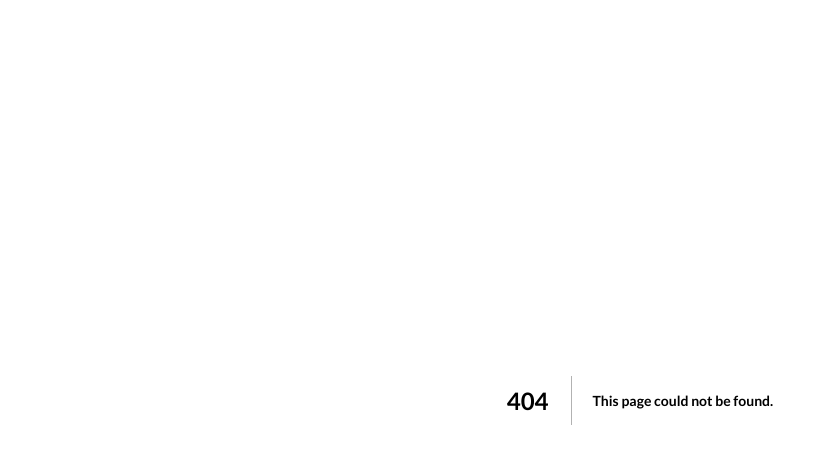
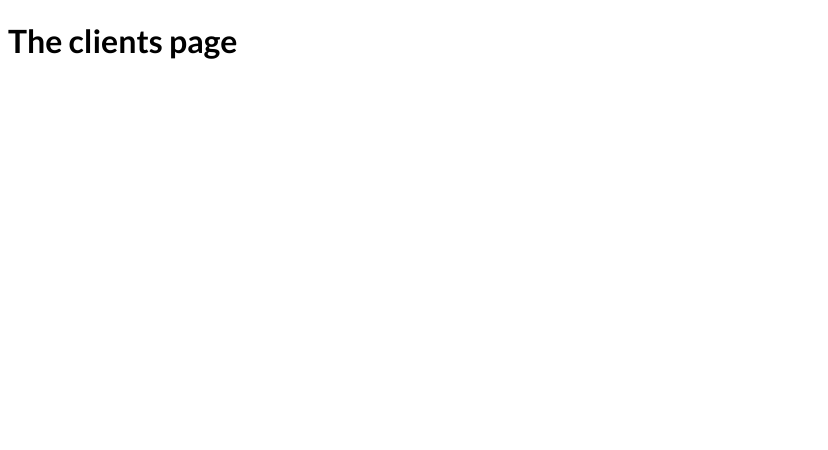
Before and after one commit to oanskyy/nextjs-may, a Next.js app: page /clientsp in a window 1280 px wide. Before the commit this address had no page. Shown: the top 450 px of the page, without its empty margins (0-828 px from the left). Built offline with nearby package versions, Linux system fonts and the light colour scheme.

Commit message:
feat: build dynamic nested routes and paths

```diff
--- /dev/null
+++ b/pages/clientsp/index.js
@@ -0,0 +1,15 @@
+// react hook
+// import { useRouter } from "next/router"
+
+export default function ClientsPage() {
+	// router object, exposes various data/methods : the pathname
+	// const router = useRouter()
+	// console.log(router.pathname)
+	// console.log(router.query)
+
+	return (
+		<div>
+			<h1>The clients page</h1>
+		</div>
+	)
+}
```
Also changed, not shown: pages/clientsp/[id].js/[clientid].js (added, +15 -0 lines), pages/clientsp/[id].js/index.js (added, +15 -0 lines).
